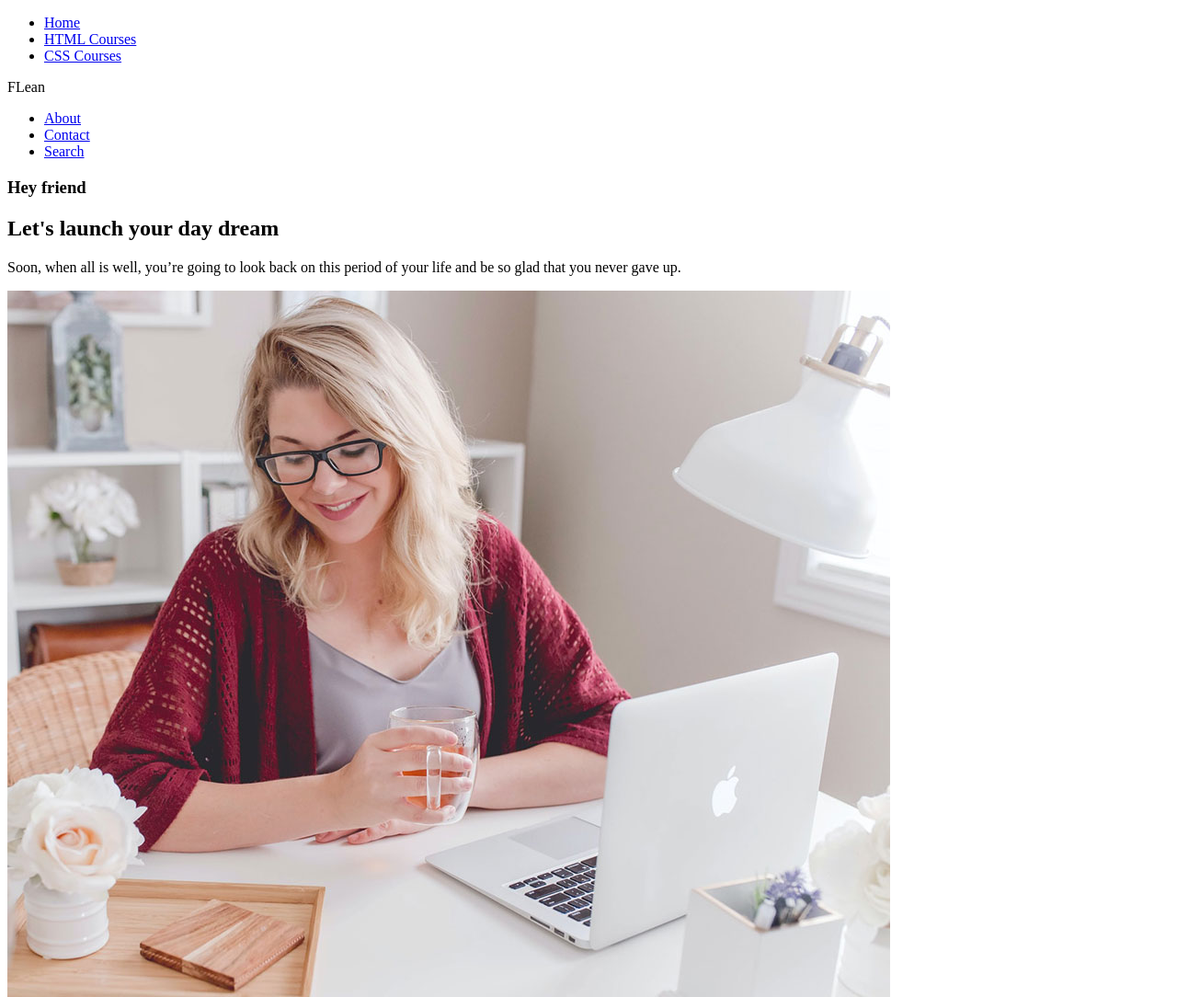
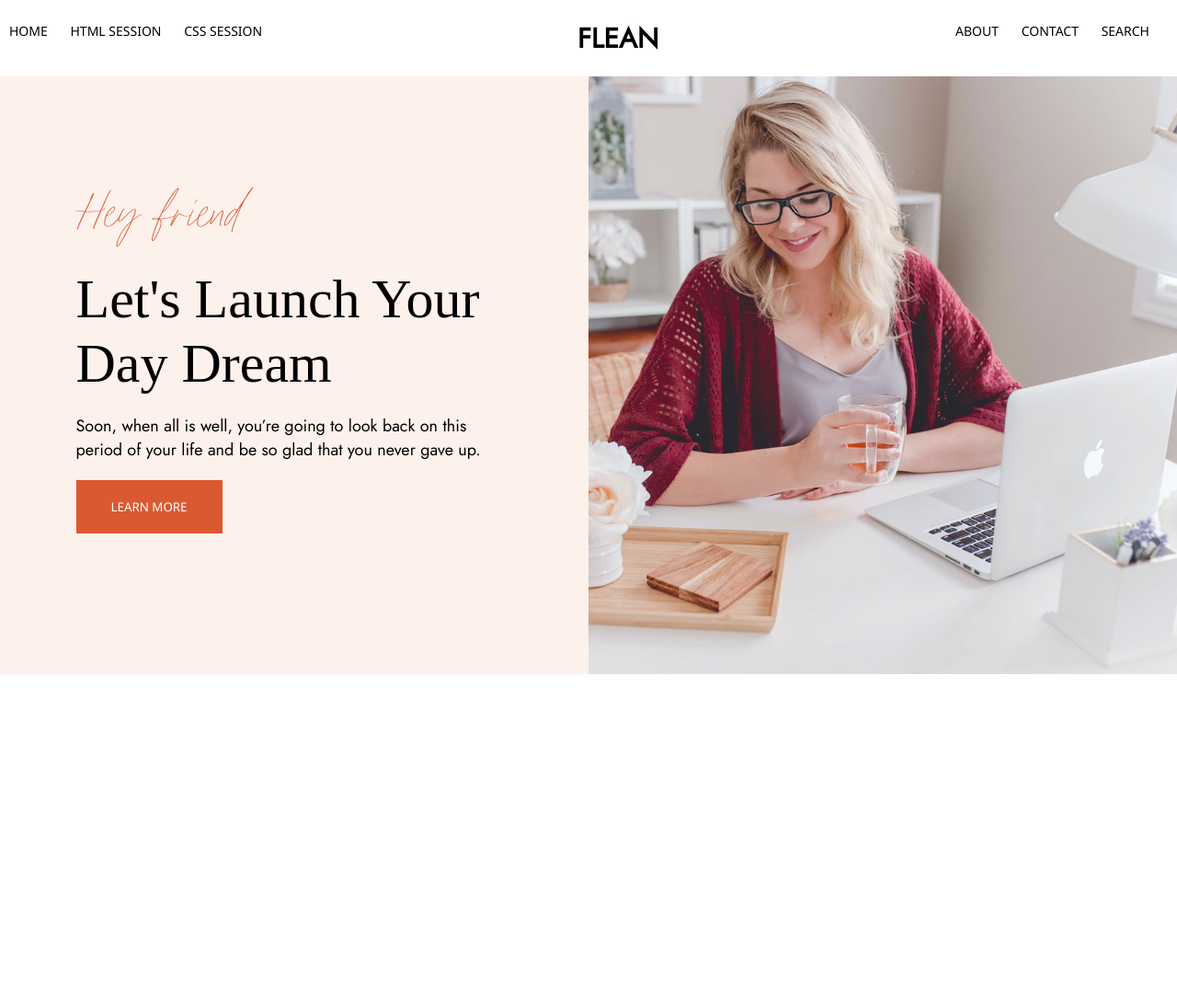
Before and after one commit to khoinguyenbr/htmlcss, a plain HTML site: page index.html in a window 1280 px wide. Shown: the top 1084 px of the page at 92% size. After the commit the page ends 800 px from the top, so only its background shows below. Drawn offline with Linux system fonts and the light colour scheme.

Commit message:
Implement styling for components

```diff
--- a/index.html
+++ b/index.html
@@ -1,20 +1,24 @@
 <!DOCTYPE html>
 <html lang="en">
+
 <head>
   <meta charset="UTF-8" />
   <title>Học HTML, CSS không khó</title>
+  <link rel="stylesheet" href="./styles/reset.css">
+  <link rel="stylesheet" href="./styles/main.css">
 </head>
+
 <body>
   <!-- Header -->
   <header>
+    <div class="container">
       <div class="left-nav">
         <ul>
           <li><a href="#">Home</a></li>
-          <li><a href="#">HTML Courses</a></li>
-          <li><a href="#">CSS Courses</a></li>
+          <li><a href="#">HTML session</a></li>
+          <li><a href="#">CSS session</a></li>
         </ul>
       </div>
-      <div class="logo">FLean</div>
       <div class="right-nav">
         <ul>
           <li><a href="#">About</a></li>
@@ -22,18 +26,24 @@
           <li><a href="#">Search</a></li>
         </ul>
       </div>
+      <div class="logo">FLean</div>
+      <div class="clear"></div>
+    </div>
   </header>
 
   <!-- Main content -->
   <main>
     <section class="hero-section">
       <div class="content">
+        <div class="inner-box">
           <h3 class="welcome">Hey friend</h3>
-          <h1>Let's launch your day dream</h1>
+          <h1 class="heading">Let's launch your day dream</h1>
           <p>
             Soon, when all is well, you’re going to look back on this period of
             your life and be so glad that you never gave up.
           </p>
+          <button>Learn more</button>
+        </div>
       </div>
       <div class="hero-image">
         <img class="image" src="./assets/images/Home1.jpg" alt="" />
@@ -41,4 +51,5 @@
     </section>
   </main>
 </body>
+
 </html>
--- /dev/null
+++ b/styles/main.css
@@ -0,0 +1,114 @@
+@font-face {
+  font-family: 'Margo Script';
+  src: url('/assets/fonts/margo-script-regular-webfont.woff2');
+}
+
+@font-face {
+  font-family: Jost;
+  src: url('/assets/fonts/jost.woff');
+}
+
+html,
+body {
+  font-size: 18px;
+}
+
+/* ======= Header ======= */
+header {
+  background: #ffffff;
+}
+
+header .container {
+  max-width: 1320px;
+  padding: 20px 10px;
+  margin: 0 auto;
+}
+
+header .left-nav {
+  float: left;
+}
+
+header .right-nav {
+  float: right;
+}
+
+header li {
+  display: inline-block;
+  text-transform: uppercase;
+  font-size: 14px;
+  margin-right: 20px;
+}
+
+header .logo {
+  text-align: center;
+  font-weight: bold;
+  font-size: 30px;
+  text-transform: uppercase;
+  font-family: Jost;
+}
+
+.clear {
+  clear: both;
+}
+
+/* ======= Header ======= */
+
+/* ======= Hero Section ======= */
+.hero-section {
+  background-color: #fdede6c9;
+  height: 650px;
+}
+
+.hero-section::after {
+  content: '';
+  display: table;
+  clear: both;
+}
+
+.hero-section .content {
+  float: left;
+  width: 50%;
+}
+
+.hero-section .content .inner-box {
+  max-width: 475px;
+  margin: 100px auto 0;
+}
+
+.hero-section .welcome {
+  color: #db5931;
+  font-size: 60px;
+  font-family: 'Margo Script';
+}
+
+.hero-section .heading {
+  font-family: 'Times New Roman', Times, serif;
+  font-size: 60px;
+  line-height: 70px;
+  text-transform: capitalize;
+}
+
+.hero-section .content p {
+  font-family: Jost;
+  margin: 20px 0;
+}
+
+.hero-section .hero-image {
+  float: right;
+  width: 50%;
+  height: 100%;
+  overflow: hidden;
+}
+
+.hero-section .hero-image img {
+  width: 100%;
+  height: 100%;
+  object-fit: cover;
+}
+
+.hero-section button {
+  padding: 20px 38px;
+  background-color: #db5931;
+  color: #ffffff;
+  text-transform: uppercase;
+}
--- /dev/null
+++ b/styles/reset.css
@@ -0,0 +1,18 @@
+* {
+  margin: 0;
+  padding: 0;
+  font-weight: normal;
+  font-family: 'Segoe UI', Tahoma, Geneva, Verdana, sans-serif;
+  border: none;
+}
+
+a {
+  color: black;
+  text-decoration: none;
+}
+
+ul,
+li {
+  text-indent: 0;
+  list-style-type: none;
+}
```
Also changed, not shown: assets/fonts/jost.woff (added), assets/fonts/margo-script-regular-webfont.woff2 (added). Lines whose indentation alone changed are shown as unchanged.
